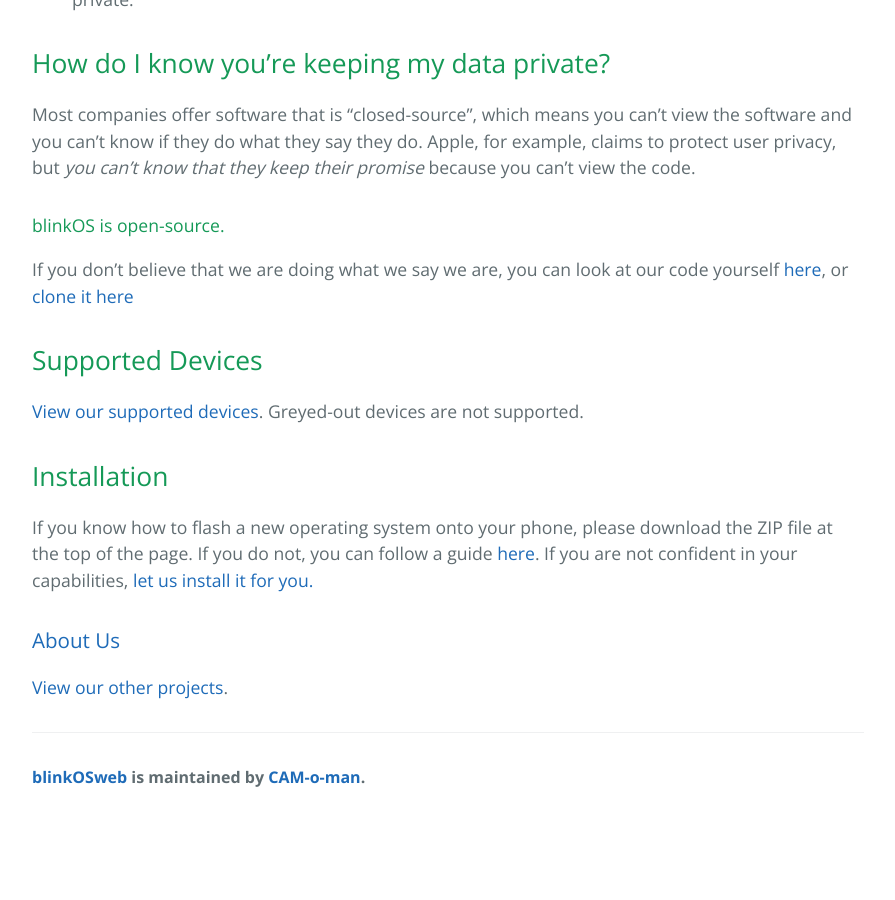
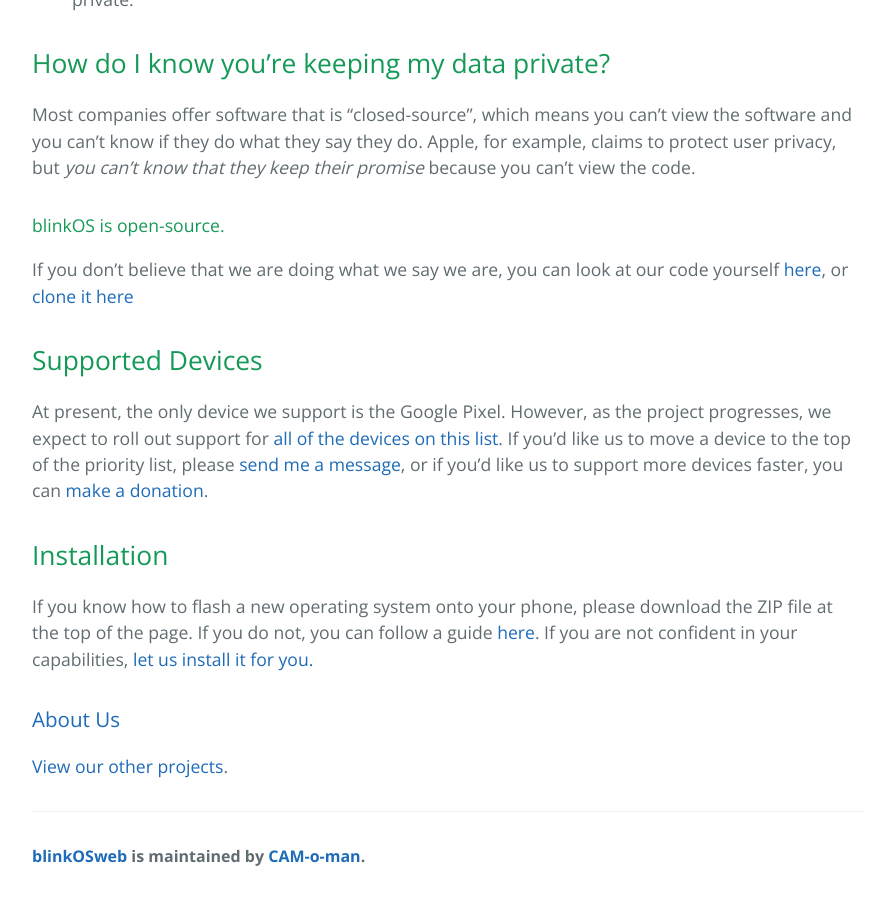
Before and after one commit to CAM-o-man/blinkOSweb, a Jekyll site: the page built from docs/index.md, in a window 1280 px wide and 900 px high, scrolled down 1131 px. Shown: the whole window, without its empty margins (192-1087 px from the left). Built offline with Jekyll 4.4.1, drawn with Linux system fonts in a browser that asks for light colours; Markdown is read by kramdown in place of the engine named in the settings; before the commit the page ends 1952 px from its top, so only the background shows below that.

```diff
--- a/docs/index.md
+++ b/docs/index.md
@@ -43,9 +43,10 @@ If you don't believe that we are doing what we say we are, you can look at our c
 
 ## Supported Devices
 
-
-[View our supported devices](https://wiki.lineageos.org/devices/). Greyed-out
-devices are not supported.
+At present, the only device we support is the Google Pixel. However, as the project progresses, we expect to roll
+out support for [all of the devices on this list](https://wiki.lineageos.org/devices/). If you'd like us to move
+a device to the top of the priority list, please [send me a message](mailto:cam-o-man@Live.com), or if you'd like
+us to support more devices faster, you can [make a donation](donations.md).
 
 ## Installation
 
```
Also changed, not shown: docs/donations.md (added, +20 -0 lines), 1 other file.
